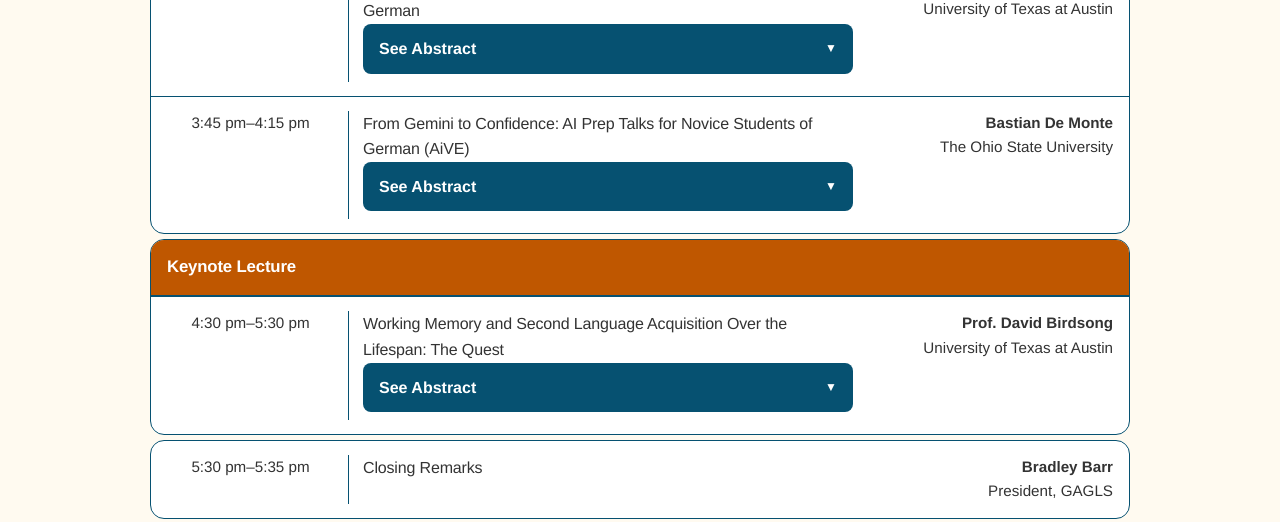
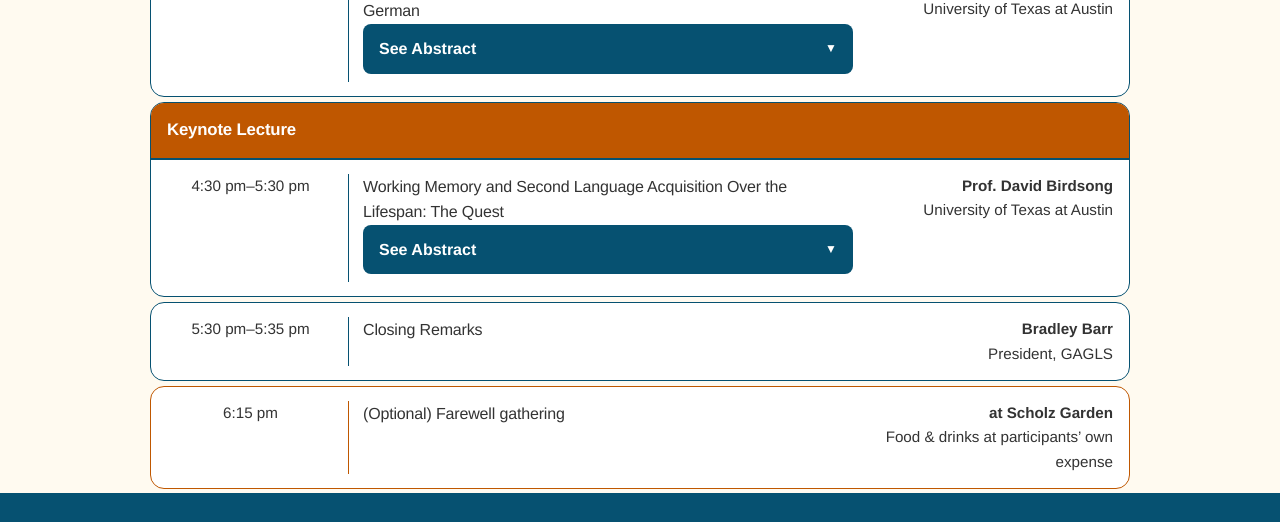
Before and after one commit to RedSkip08/GCGS2026, a plain HTML site: page program/index.html in a window 1280 px wide. Shown: the part 1977-2499 px from the top of the page. Drawn offline with Linux system fonts and the light colour scheme.

Commit message:
Update index.html

```diff
--- a/program/index.html
+++ b/program/index.html
@@ -486,42 +486,6 @@ See Abstract
 
       </div>
 
-      <div class="item">
-        <div class="time">3:45 pm–4:15 pm</div>
-
-        <div>
-          <p class="title">
-            From Gemini to Confidence: AI Prep Talks for Novice Students of German (AiVE)
-          </p>
-<div class="wrap-collapsible">
-
-<input id="collapsible-12" class="toggle" type="checkbox">
-
-<label for="collapsible-12" class="lbl-toggle">
-See Abstract
-</label>
-
-<div class="collapsible-content">
-  <div class="content-inner">
-<p>In recent years, there has been a growing trend of integrating conversation-based learning tasks into beginner-level language classes. These tasks often involve video-mediated conversations with an L1 speaker, which not only provide valuable opportunities for speaking practice but may also, learners to experience anxiety. As AI tools enter everyday classroom routines, they also create new possibilities for speaking practice and interaction. The aim of this study is to examine whether structured speaking practice via Gemini's voice function supports learners' readiness and thereby lowers anxiety in preparation for assigned video-mediated conversations with L1 speakers on the platform TalkAbroad.</p>
-<p>Across multiple sections of beginner German at a large Midwestern university, the study compared learners’ anxiety levels and self-reported experience in two groups of students: a) In the experimental group, in preparation for their TalkAbroad conversation with an L1 speaker, students completed short, repeated voice exchanges with Gemini aligned with upcoming TalkAbroad prompts. In the control group, students prepared through instructor-guided in-class brainstorming of likely topics and questions, work with sample dialogues.</p>
-<p>Data sources included (a) survey-based measures of speaking-related anxiety and perceived preparedness administered before and after the preparation period, and (b) brief learner reflections on perceived usefulness. Results show a differentiated pattern: Some students reported clear benefits from AI voice practice, particularly as a low-pressure rehearsal opportunity. However, at the group level, the AI condition did not show strong overall advantages compared to traditional preparation. Traditional methods seemed to provide comparable support for many learners.</p>
-<p>In relation to the conference theme "Connections — Between Languages, Spaces, and Cultures", this study examines how technology-created interactional spaces can facilitate new forms of connection and reshape the conditions under which speaking practice occurs. By situating AI-mediated practice alongside classroom preparation and TalkAbroad exchange, the project speaks to ongoing shifts in second language acquisition research and world language pedagogy as digitally mediated environments increasingly structure how learners encounter, practice, and sustain communicative interaction. The findings of the study at hand suggest that AI voice practice is not uniformly beneficial and does not yet account well for individual differences among learners.</p>
-
-  </div>
-</div>
-
-</div>
-
-        </div>
-
-
-        <div class="presenter">
-          <strong>Bastian De Monte</strong>
-          The Ohio State University
-        </div>
-
-      </div>
 
     </section>
 
```
